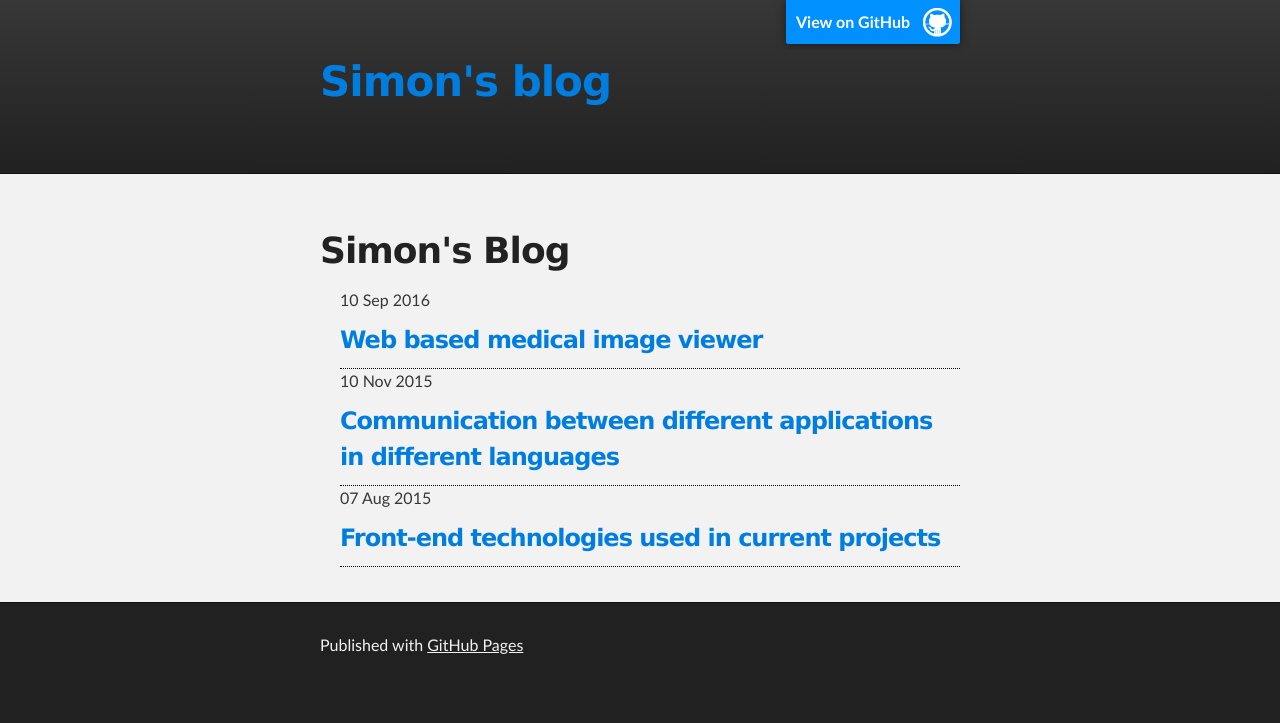
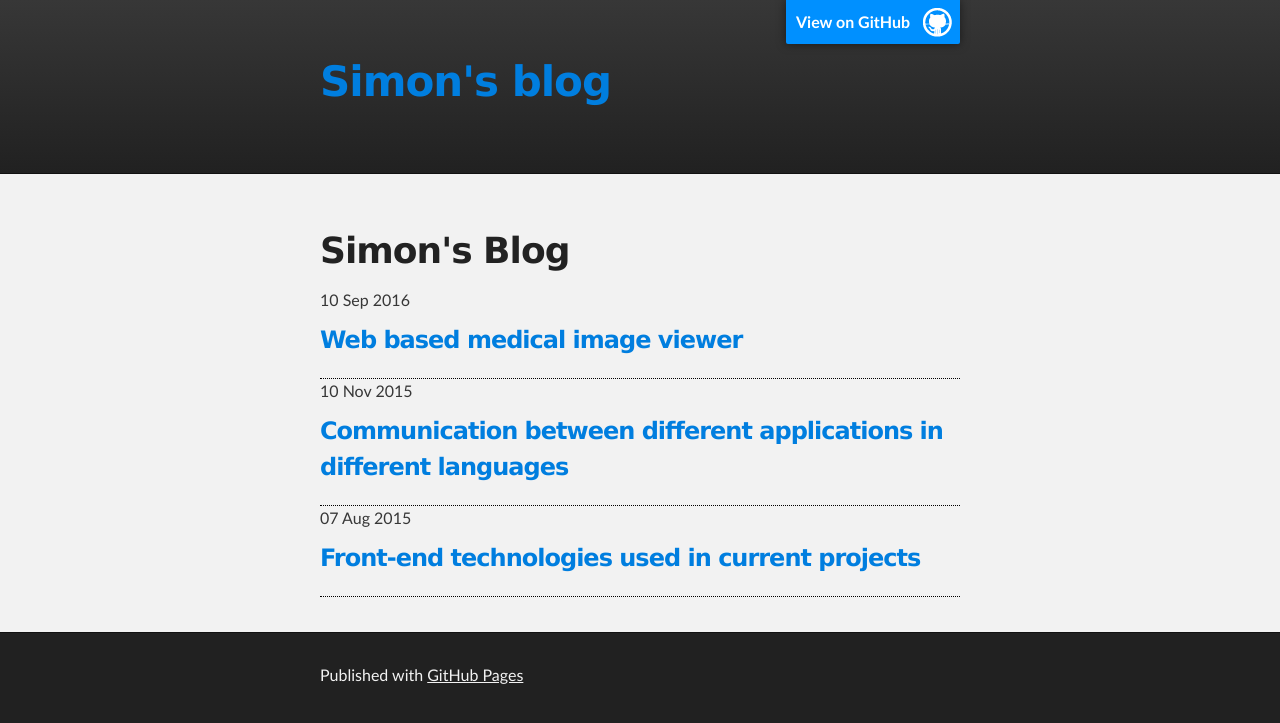
Before and after one commit to simonlzn/simonlzn.github.io, a Jekyll site: the page built from blog/index.html, in a window 1280 px wide. Shown: the top 723 px of the page. Built offline with Jekyll 4.4.1, drawn with Linux system fonts in a browser that asks for light colours.

Commit message:
added format

```diff
--- a/blog/index.html
+++ b/blog/index.html
@@ -9,7 +9,7 @@ title: Simon's Blog
 	    <li>
 			<span>{{ post.date | date_to_string }}</span>
 			<h3><a href="{{ post.url }}" title="{{ post.title }}">{{ post.title }}</a></h3>
-			<div style="width: 100%; border-bottom: dotted 1px black"></div>
+			<div style="width: 100%; border-bottom: dotted 1px black; padding: 5px 0;"></div>
 		</li>
 	  {% endfor %}
 	</ul>
--- a/stylesheets/stylesheet.css
+++ b/stylesheets/stylesheet.css
@@ -203,7 +203,6 @@ ul, ol, dl {
 ul {
   list-style-position: inside;
   list-style: disc;
-  padding-left: 20px;
 }
 
 li {
```
